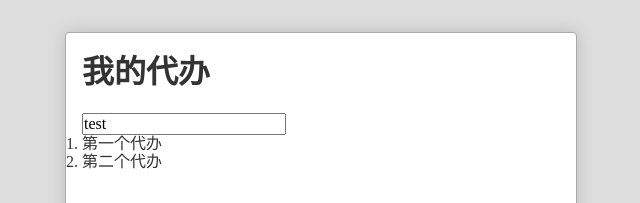
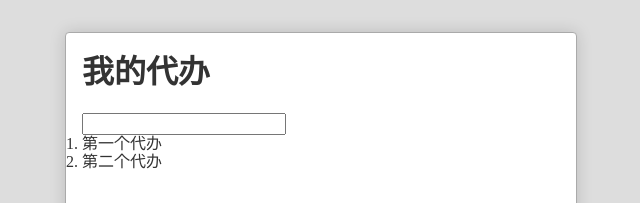
Before and after one commit to yorkHan/React-Todo-List, a React (Create React App) app: page / in a window 1280 px wide. Shown: the top 203 px of the page, without its empty margins (319-959 px from the left). Built offline with nearby package versions, Linux system fonts and the light colour scheme.

Commit message:
fix value

```diff
--- a/src/App.js
+++ b/src/App.js
@@ -9,7 +9,7 @@ class App extends Component {
   constructor(props){
     super(props)
     this.state={
-      newTodo:'test',
+      newTodo:'',
       todoList:[
         {id:1,title:'第一个代办'},
         {id:2,title:'第二个代办'},
@@ -20,7 +20,7 @@ class App extends Component {
     let todos=this.state.todoList.map((item,index)=>{
       return (
         <li>
-          <TodoItem todo={item} />
+          <TodoItem key={index} todo={item} />
         </li>
       )
     })
--- a/src/TodoInput.js
+++ b/src/TodoInput.js
@@ -2,6 +2,6 @@ import React, { Component } from 'react';
 
 export default class TodoInput extends Component{
     render(){
-        return <input type="text" value={this.props.content}/>
+        return <input type="text" defaultValue={this.props.content}/>
     }
 }
```
